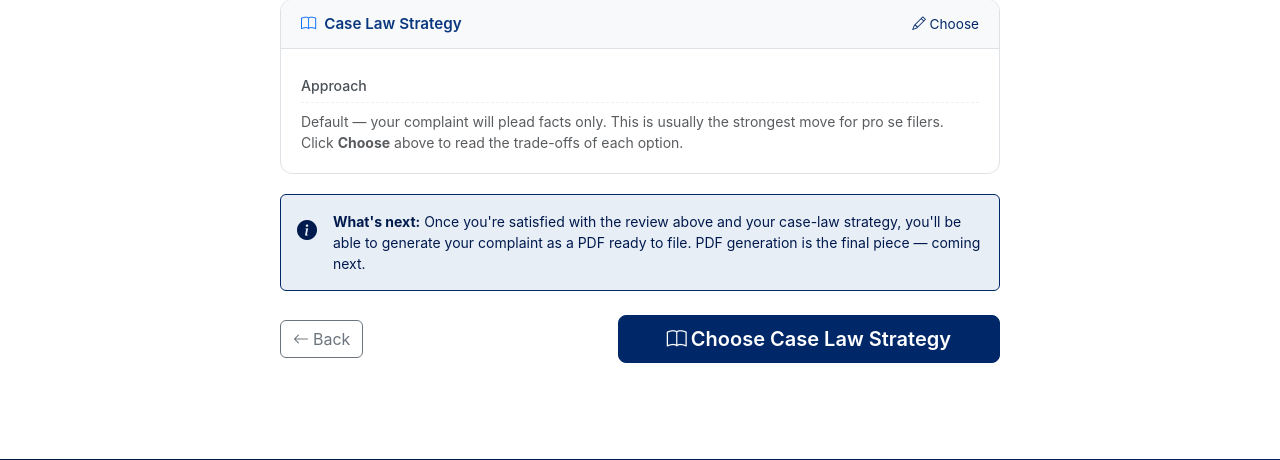
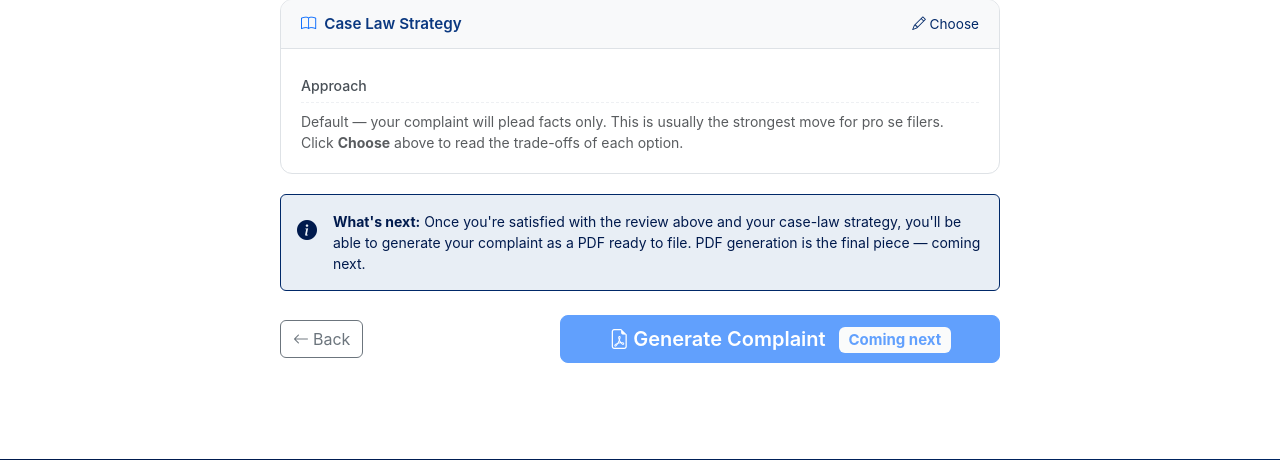
Before and after one commit to LaylaAddi/file-1983, a Django app: template templates/documents/wizard_step7.html in a window 1280 px wide. Shown: the part 1808-2268 px from the top of the page. Run offline with Django 4.2, Linux system fonts and the light colour scheme; the template is opened without the code that fills it, so the values that code supplies are empty.

Commit message:
Step 7: replace duplicate case-law CTA with Generate Complaint placeholder
The section card already had an inline pencil link to choose/change the
case law strategy; the big bottom button duplicated that action. Replace
the bottom CTA with a disabled 'Generate Complaint — Coming next' button
so the page surfaces what's actually next without the redundant action.

```diff
--- a/templates/documents/wizard_step7.html
+++ b/templates/documents/wizard_step7.html
@@ -636,9 +636,10 @@
                 <a href="{% url 'documents:wizard_step6' document.slug %}" class="btn btn-outline-secondary">
                     <i class="bi bi-arrow-left me-1"></i>Back
                 </a>
-                <a href="{% url 'documents:wizard_caselaw_strategy' document.slug %}" class="btn btn-primary btn-lg px-5 fw-semibold">
-                    <i class="bi bi-book me-1"></i>{% if document.caselaw_strategy and document.caselaw_strategy != 'none' %}Change Case Law Strategy{% else %}Choose Case Law Strategy{% endif %}
-                </a>
+                <button type="button" class="btn btn-primary btn-lg px-5 fw-semibold" disabled>
+                    <i class="bi bi-file-earmark-pdf me-1"></i>Generate Complaint
+                    <span class="badge bg-light text-primary ms-2">Coming next</span>
+                </button>
             </div>
 
         </div>
```
